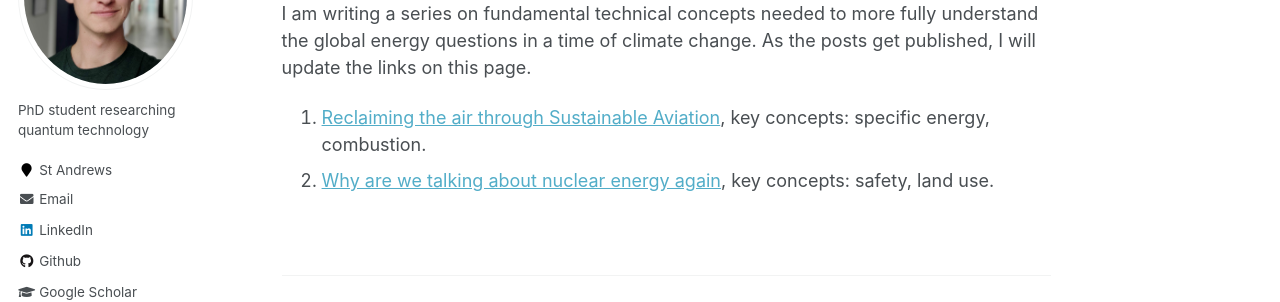
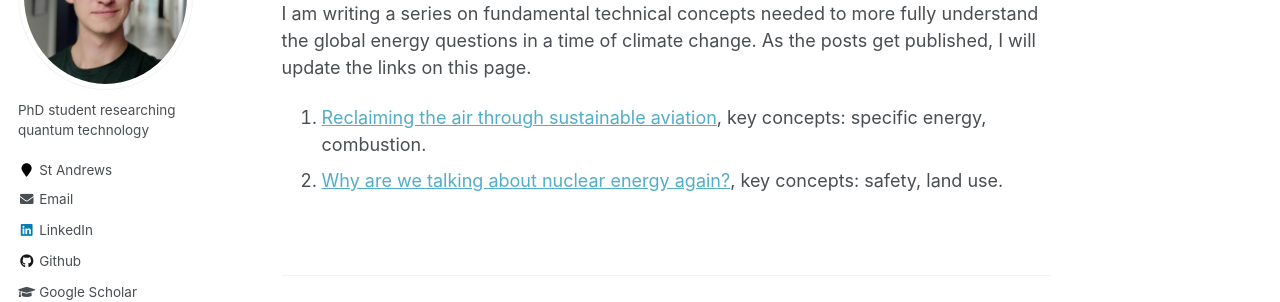
Before and after one commit to AndBM/andbm.github.io, a Jekyll site: the page built from _outreach/energy-ethics.md, in a window 1280 px wide. Shown: the part 215-517 px from the top of the page. Built offline with Jekyll 4.4.1, drawn with Linux system fonts in a browser that asks for light colours; part of the change alters nothing that is shown.

```diff
--- a/_outreach/energy-ethics.md
+++ b/_outreach/energy-ethics.md
@@ -11,8 +11,8 @@ date: 2021-02-04
 I am writing a series on fundamental technical concepts needed to more fully understand the global energy questions in a time of climate change.
 As the posts get published, I will update the links on this page.
 
-1. [Reclaiming the air through Sustainable Aviation][1], key concepts: specific energy, combustion.
-2. [Why are we talking about nuclear energy again][2], key concepts: safety, land use.
+1. [Reclaiming the air through sustainable aviation][1], key concepts: specific energy, combustion.
+2. [Why are we talking about nuclear energy again?][2], key concepts: safety, land use.
 
-[1]: https://energyethics.ac.uk/blog/understanding-energy-reclaiming-the-air-through-sustainable-aviation/
+[1]: https://energyethics.st-andrews.ac.uk/blog/understanding-energy-reclaiming-the-air-through-sustainable-aviation/
 [2]: https://energyethics.st-andrews.ac.uk/blog/understanding-energy-why-are-we-talking-about-nuclear-energy-again/
```
